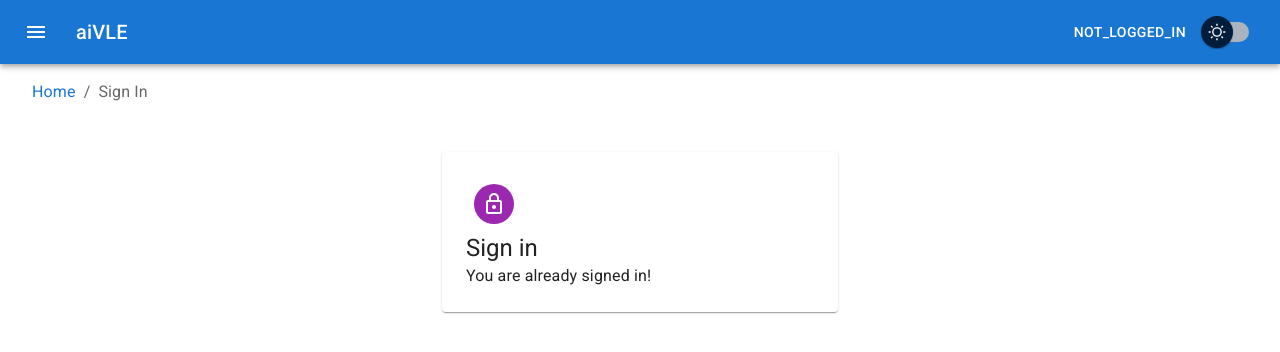
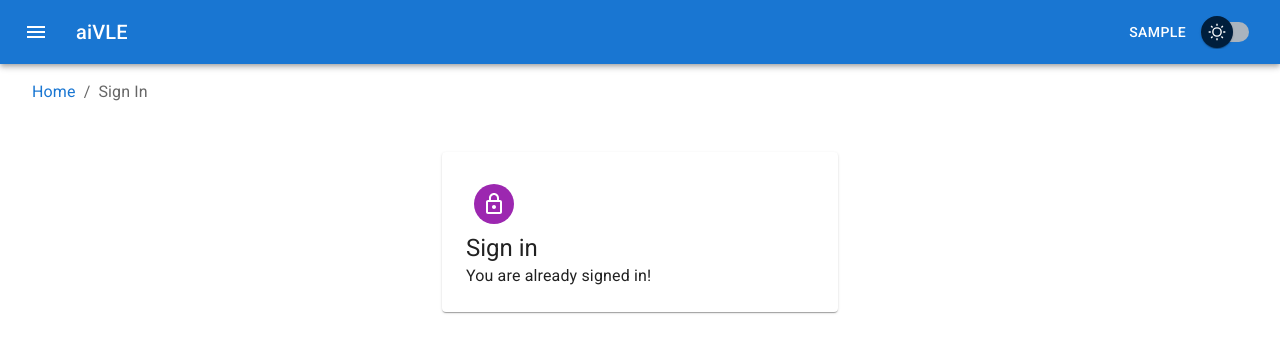
Before and after one commit to le0tan/aivle-fe, a React (Create React App) app: page /signin in a window 1280 px wide. Shown: the top 352 px of the page. Built offline with nearby package versions, Linux system fonts and the light colour scheme; sample sign-in values are in the browser's storage.

Commit message:
bugfix: store username in session storage

```diff
--- a/src/components/signinForm.jsx
+++ b/src/components/signinForm.jsx
@@ -50,9 +50,11 @@ const SigninForm = (props) => {
     ).then(resp => {
       sessionStorage.setItem("token", resp.data["key"]);
       sessionStorage.setItem("user_id", resp.data["user"]);
+      sessionStorage.setItem("username", data.username);
       if (Cookie.get("remember") === "true") {
         localStorage.setItem("token", resp.data["key"]);
         localStorage.setItem("user_id", resp.data["user"]);
+        localStorage.setItem("username", data.username);
       }
       dispatch(login(data.username));
       props.setSnackBarType(SigninSnackBarType.Success);
@@ -72,6 +74,8 @@ const SigninForm = (props) => {
         }
       }
       props.setOpenSnackBar(true);
+      sessionStorage.clear();
+      localStorage.clear();
     }).finally(() => {
       setDisable(false);
     })
--- a/src/redux/authSlice.js
+++ b/src/redux/authSlice.js
@@ -4,7 +4,9 @@ export const authSlice = createSlice({
   name: "auth",
   initialState: {
     loggedIn: sessionStorage.getItem("token") !== null,
-    username: "not_logged_in"
+    username: sessionStorage.getItem("username") === null
+      ? "not_logged_in"
+      : sessionStorage.getItem("username")
   },
   reducers: {
     login: (state, username) => {
```
